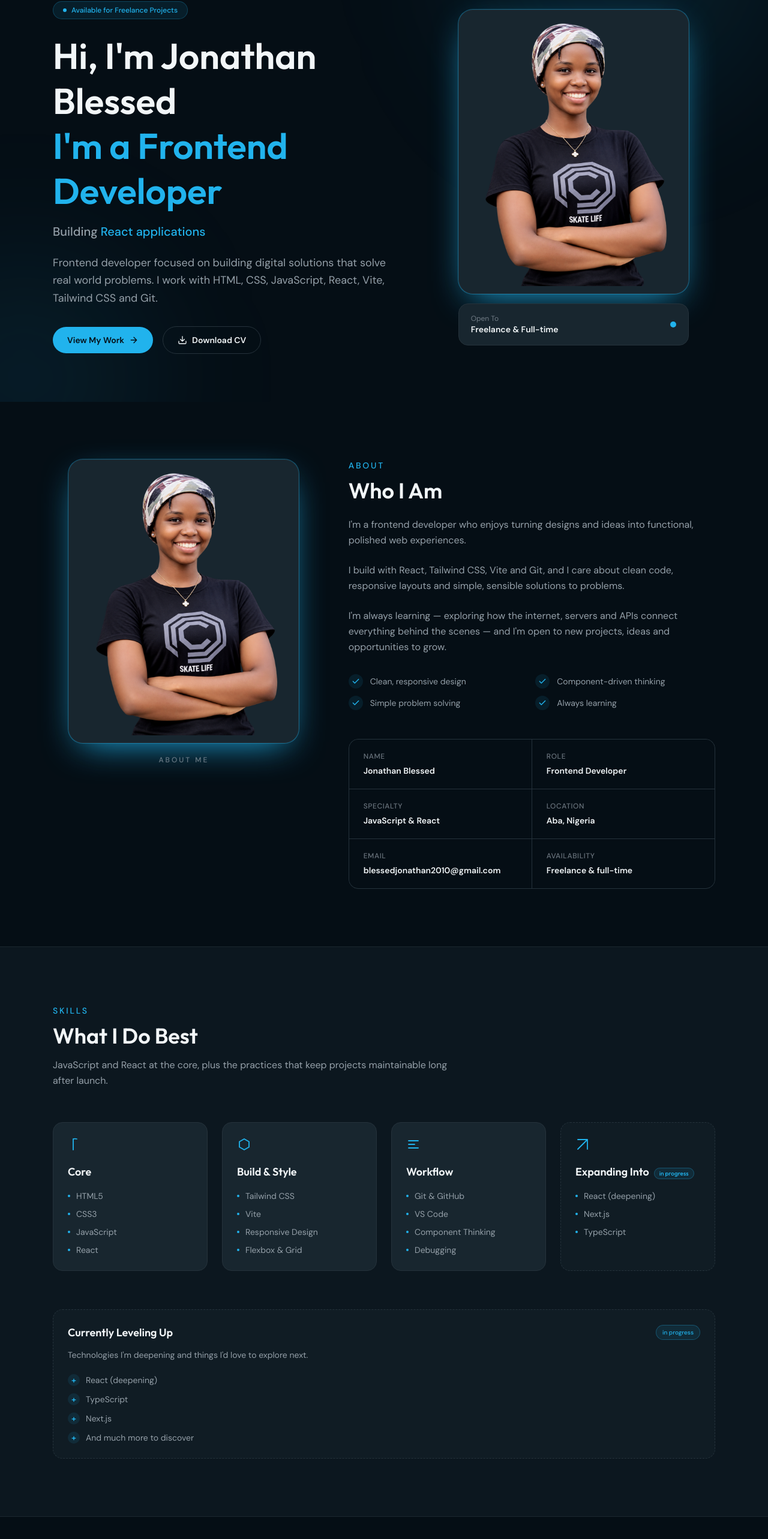
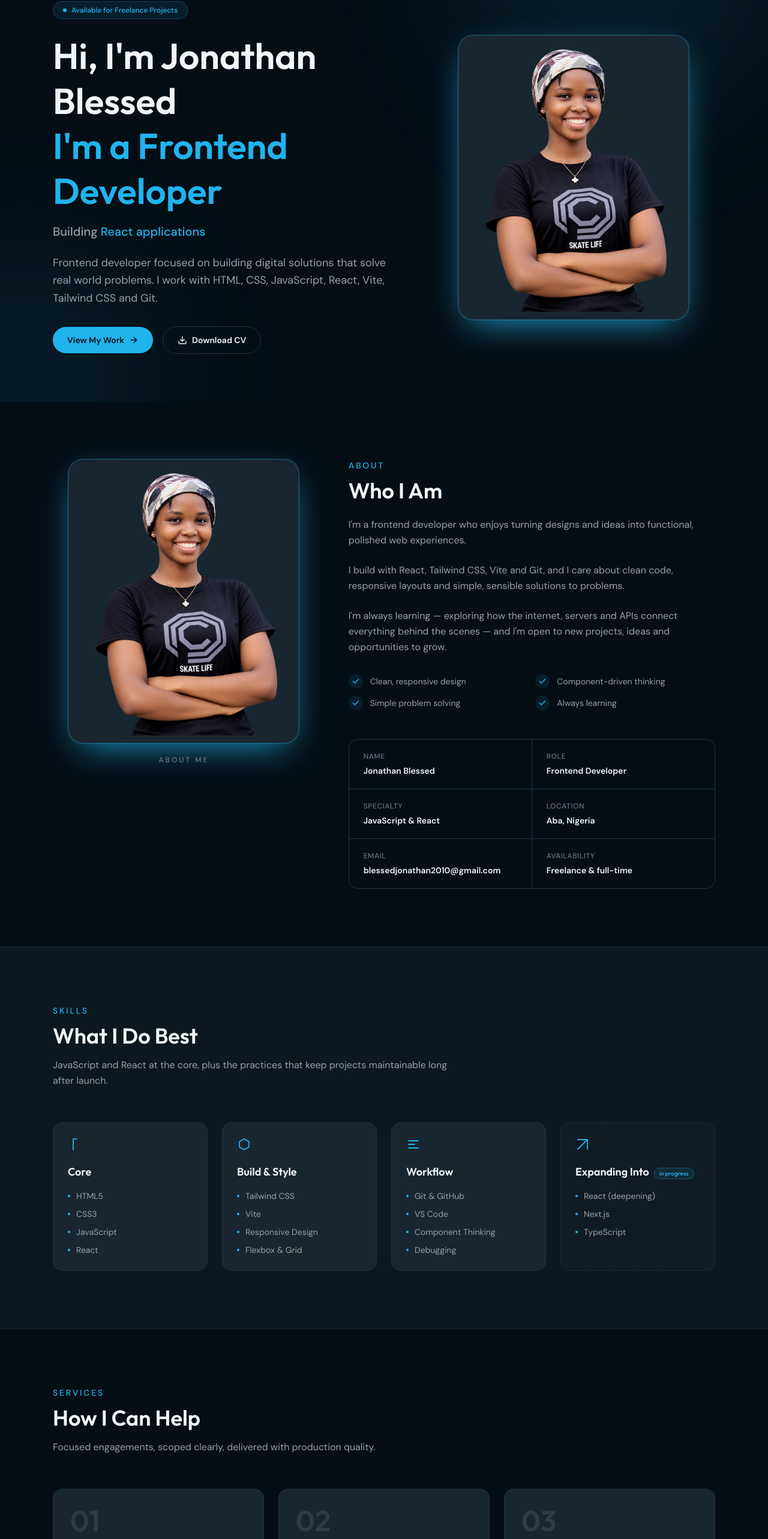
Before and after one commit to blessedjonathan2010-cyber/blessed-portfolio, a React (Vite) app: page / in a window 1280 px wide. Shown: the part 158-2724 px from the top of the page at 60% size. Built offline with nearby package versions, Linux system fonts and the light colour scheme.

Commit message:
Remove availability tag and leveling up section

```diff
--- a/src/components/Hero.jsx
+++ b/src/components/Hero.jsx
@@ -95,16 +95,6 @@ export default function Hero() {
                 )}
               </div>
             </div>
-            <div className="mt-4 flex items-center justify-between rounded-2xl border border-line bg-card px-5 py-4">
-              <div>
-                <p className="text-xs text-muted/70">Open To</p>
-                <p className="text-sm font-semibold text-foreground">Freelance & Full-time</p>
-              </div>
-              <span className="relative flex h-2.5 w-2.5">
-                <span className="absolute inline-flex h-full w-full animate-ping rounded-full bg-primary opacity-75" />
-                <span className="relative inline-flex h-2.5 w-2.5 rounded-full bg-primary" />
-              </span>
-            </div>
           </div>
         </div>
       </div>
--- a/src/components/Skills.jsx
+++ b/src/components/Skills.jsx
@@ -58,30 +58,6 @@ export default function Skills() {
             )
           })}
         </div>
-
-        <div className="mt-16">
-          <div className="rounded-2xl border border-dashed border-line bg-card/40 p-6">
-            <div className="flex items-center justify-between">
-              <h3 className="font-display text-lg font-semibold text-foreground">Currently Leveling Up</h3>
-              <span className="rounded-full border border-primary/30 bg-primary/10 px-2.5 py-1 text-[10px] font-medium text-primary">
-                in progress
-              </span>
-            </div>
-            <p className="mt-3 text-sm leading-relaxed text-muted">
-              Technologies I'm deepening and things I'd love to explore next.
-            </p>
-            <ul className="mt-5 space-y-3">
-              {data.exploring.map((item) => (
-                <li key={item} className="flex items-center gap-2.5 text-sm text-muted">
-                  <span className="flex h-5 w-5 items-center justify-center rounded-full bg-primary/10 font-semibold text-primary">
-                    +
-                  </span>
-                  {item}
-                </li>
-              ))}
-            </ul>
-          </div>
-        </div>
       </div>
     </section>
   )
--- a/src/data/portfolio.js
+++ b/src/data/portfolio.js
@@ -53,9 +53,6 @@ export const data = {
     workflow: ['Git & GitHub', 'VS Code', 'Component Thinking', 'Debugging'],
     expanding: ['React (deepening)', 'Next.js', 'TypeScript'],
   },
-
-  // ---- Currently leveling up / exploring ------------------------
-  exploring: ['React (deepening)', 'TypeScript', 'Next.js', 'And much more to discover'],
 
   // ---- Services -------------------------------------------------
   services: [
```
